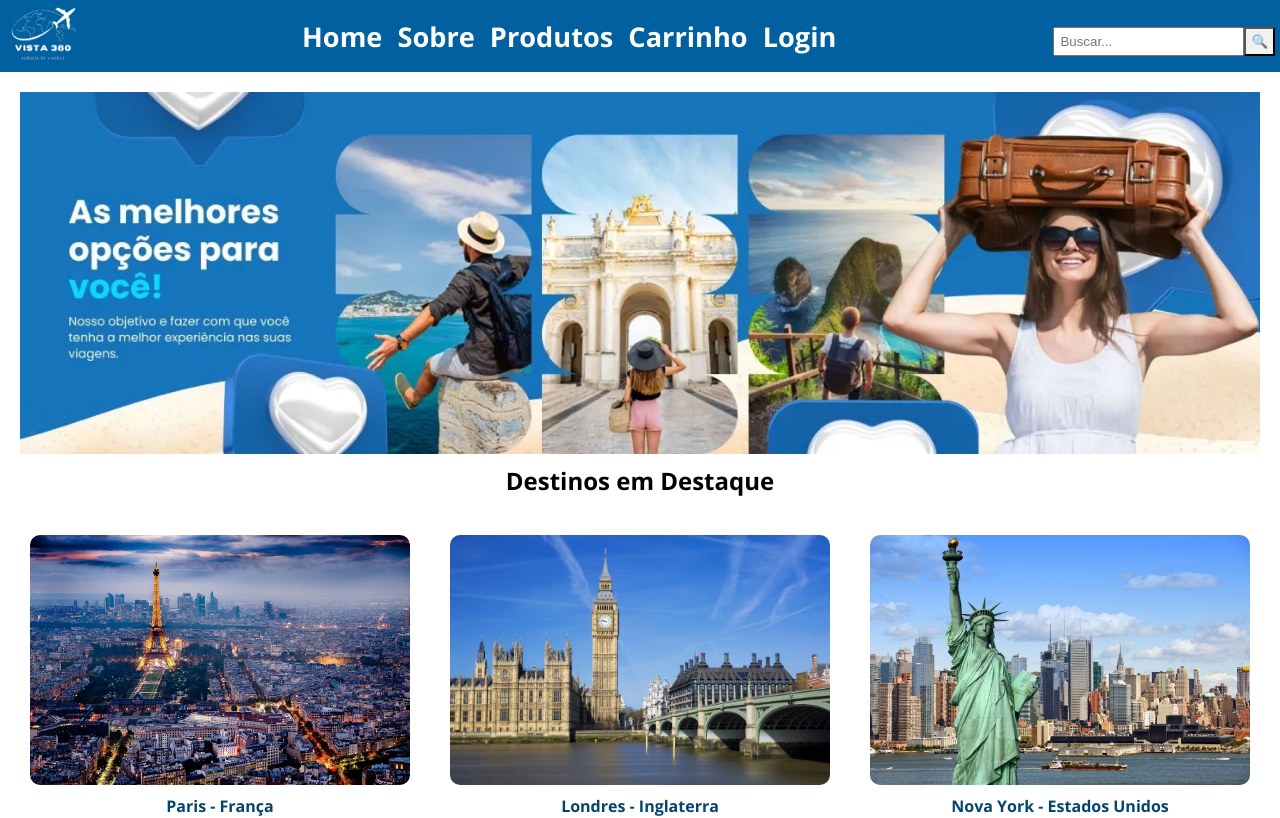
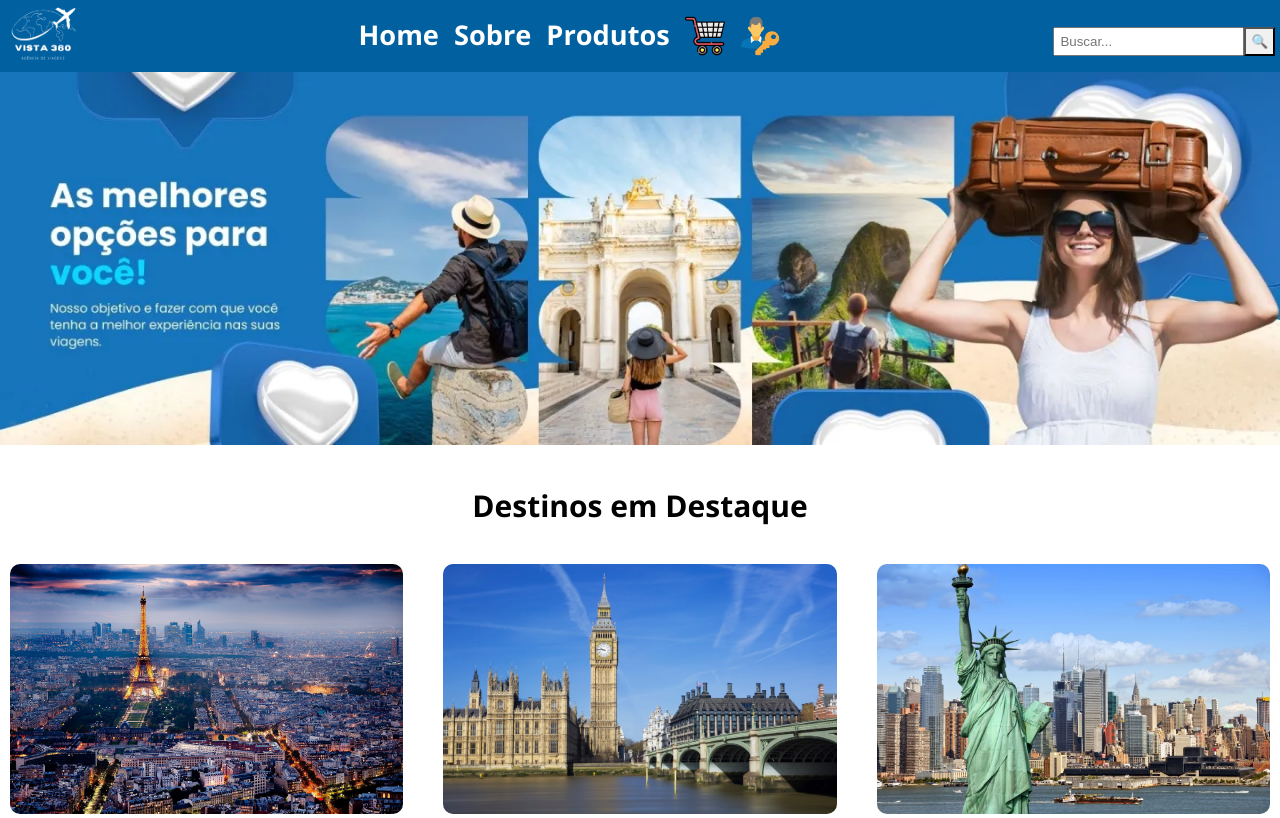
Before and after one commit to HeytorPC/TrabalhoReact, a React (Vite) app in the folder meu-projeto-react/: page / in a window 1280 px wide. Shown: the top 818 px of the page. Built offline with nearby package versions, Linux system fonts and the light colour scheme; a web font is replaced by a local one.

Commit message:
Subindo alterações na pagina Sobre e Navbar

```diff
--- a/meu-projeto-react/src/components/Navbar/Navbar.jsx
+++ b/meu-projeto-react/src/components/Navbar/Navbar.jsx
@@ -1,6 +1,8 @@
 import React from 'react';
 import styles from './Navbar.module.css';
 import logoVista from '../../assets/logoVista.png';
+import loginIcon from '../../assets/user_login_man-512.png';
+import carrinhoIcon from '../../assets/2611181.png'
 
 function Navbar() {
   return (
@@ -13,8 +15,10 @@ function Navbar() {
           <li>Home</li>
           <li>Sobre</li>
           <li>Produtos</li>
-          <li>Carrinho</li>
-          <li>Login</li>
+          {/* <li>Carrinho</li> */}
+          <img src={carrinhoIcon} alt="Login" className={styles.CarrinhoIcon} />
+          {/* <li>Login</li> */}
+          <img src={loginIcon} alt="Login" className={styles.loginIcon} />
         </ul>
       </nav>
       <div className={styles.searchContainer}>
--- a/meu-projeto-react/src/components/Navbar/Navbar.module.css
+++ b/meu-projeto-react/src/components/Navbar/Navbar.module.css
@@ -38,7 +38,6 @@
 .searchContainer button {
   padding: 5px;
   background: #f1f1f1;
-
   cursor: pointer;
 }
 
@@ -46,3 +45,13 @@
   width: 80px;
   height: 76px;
 }
+
+.loginIcon {
+  width: 40px;
+  height: 40px;
+}
+
+.CarrinhoIcon {
+  width: 40px;
+  height: 40px;
+}
--- a/meu-projeto-react/src/pages/principal/Principal.module.css
+++ b/meu-projeto-react/src/pages/principal/Principal.module.css
@@ -1,6 +1,7 @@
 .homeContainer {
-  padding: 20px;
+  /* padding: 20px; */
   text-align: center;
+
 
 
 }
@@ -46,7 +47,9 @@
 .destinos{
   display: flex;
   justify-content: center;
-  padding-top: 10px;
   font-family: 'Open Sans', sans-serif;
   font-weight: bold;
+  padding-top: 40px;
+  font-size: 30px;
+
 }
--- a/meu-projeto-react/src/pages/principal/PrincipalPage.jsx
+++ b/meu-projeto-react/src/pages/principal/PrincipalPage.jsx
@@ -1,5 +1,5 @@
 import React from 'react';
-import styles from './principal.module.css';
+import styles from './Principal.module.css';
 import bannerHome from '/src/assets/bannerHome.jpg';
 import DestinosEmDestaque from '../../components/DestinosEmDestaque/DestinosEmDestaque';
 
--- a/meu-projeto-react/src/pages/sobre/Sobre.jsx
+++ b/meu-projeto-react/src/pages/sobre/Sobre.jsx
@@ -12,7 +12,7 @@ const administradores = [
   { id: 2, nome: 'Guilherme Senna', imagem: adm2, descricao: 'Mono Ornn e Fracassado' },
   { id: 3, nome: 'Heytor Cantelmo', imagem: adm3, descricao: 'Garoto de Programa (Não é TI) Analista de Banco de Dados'},
   { id: 4, nome: 'Victor Hugo Schuenck ', imagem: adm4, descricao: 'Marketeiro e corredor' },
-  { id: 5, nome: 'Matheus Azevedo', imagem: adm5, descricao: 'General do Exercito Brasileiro' },
+  { id: 5, nome: 'Mateus Azevedo', imagem: adm5, descricao: 'General do Exercito Brasileiro' },
   { id: 6, nome: 'Julia Henriques', imagem: adm6, descricao: 'Gosto de API' },
 ];
 
--- a/meu-projeto-react/src/pages/sobre/Sobre.module.css
+++ b/meu-projeto-react/src/pages/sobre/Sobre.module.css
@@ -1,5 +1,3 @@
-/* Sobre.module.css */
-
 .sobreContainer {
     padding: 20px;
     text-align: center;
@@ -53,6 +51,7 @@
     object-fit: cover;
     border-radius: 50%;
     margin-bottom: 10px;
+    transition: transform 0.3s ease;
 }
 
 .administradorCard h3 {
@@ -65,3 +64,7 @@
     font-size: 0.9rem;
     color: #666;
 }
+
+.administradorCard:hover .admImage {
+    transform: scale(1.1);
+}
```
Also changed, not shown: meu-projeto-react/src/assets/2611181.png (added), meu-projeto-react/src/assets/user_login_man-512.png (added).
